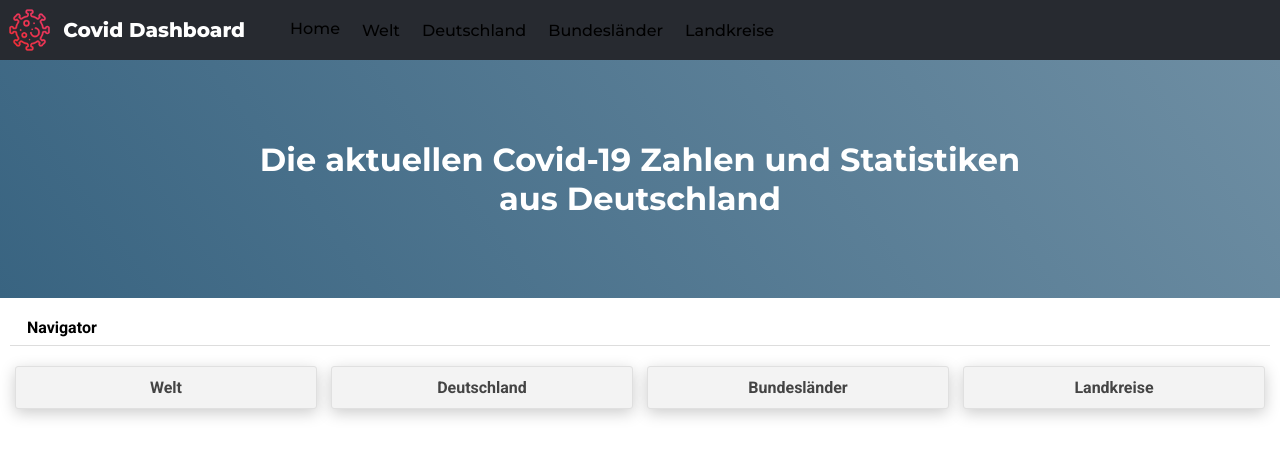
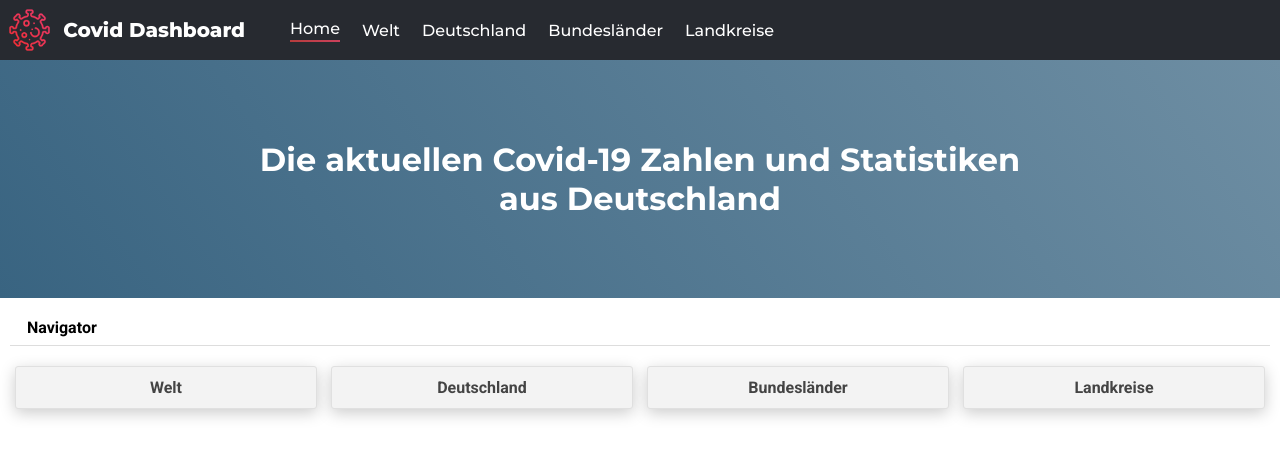
Before and after one commit to minefled/covid-dashboard, a Svelte app: page / in a window 1280 px wide. Shown: the top 456 px of the page. Built offline with nearby package versions, Linux system fonts and the light colour scheme; no server answers.

Commit message:
Added navigator colors to light theme

```diff
--- a/public/assets/themes/light.css
+++ b/public/assets/themes/light.css
@@ -5,6 +5,10 @@
 
     --header-background-color: #272a30;
     --header-font-color: #ffffff;
+
+    --header-navigator-item-name-color: #ffffff;
+    --header-navigator-item-active-background-color: rgb(181,60,60);
+    --header-navigator-item-active-background: linear-gradient(90deg, rgba(181,60,60,1) 0%, rgba(204,65,92,1) 100%);
 
     --homepage-landing-banner-background-color: rgb(57,100,129);
     --homepage-landing-banner-background: linear-gradient(54deg, rgba(57,100,129,1) 0%, rgba(110,142,163,1) 100%);
```
